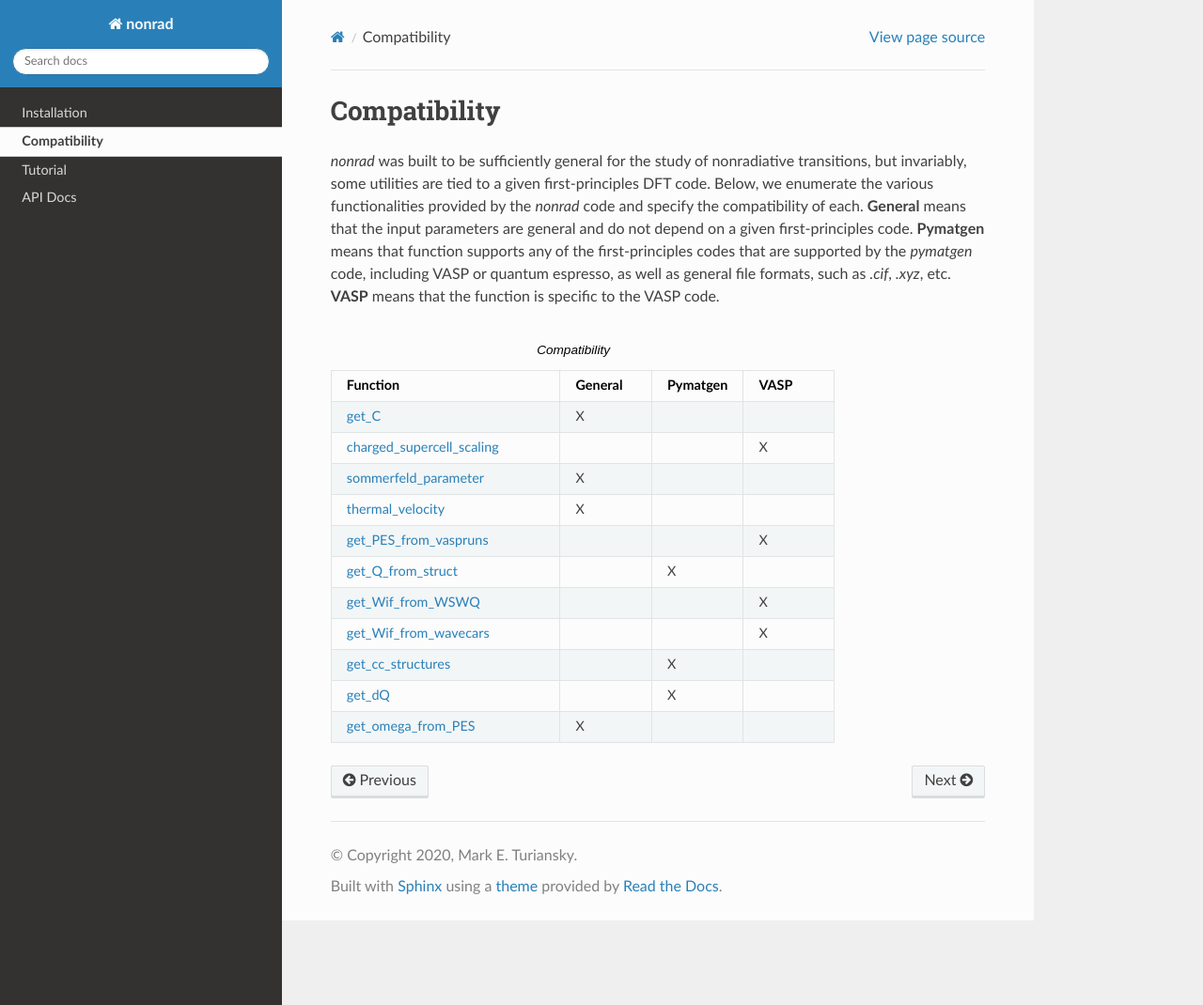
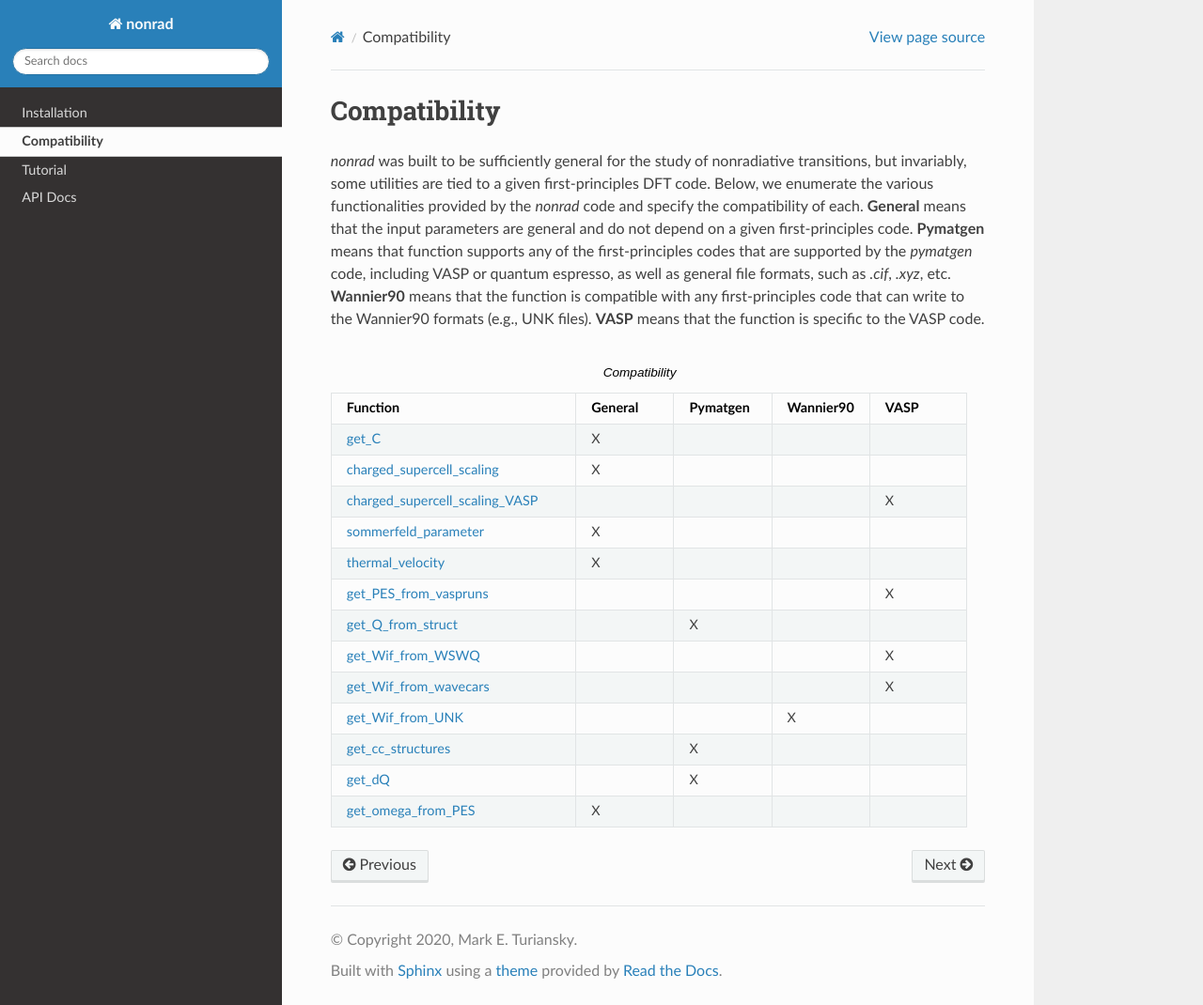
Before and after one commit to mturiansky/nonrad, a Sphinx documentation site: the page built from docs/compatibility.rst, in a window 1280 px wide and 1070 px high. Shown: the whole window at 94% size. Built offline with Sphinx 7.4.7 and the Read the Docs theme 2.0.0, drawn with Linux system fonts in a browser that asks for light colours; the version number could not be read and is left out.

Commit message:
update docs

```diff
--- a/docs/compatibility.rst
+++ b/docs/compatibility.rst
@@ -6,21 +6,30 @@ Compatibility
 Below, we enumerate the various functionalities provided by the `nonrad` code and specify the compatibility of each.
 **General** means that the input parameters are general and do not depend on a given first-principles code.
 **Pymatgen** means that function supports any of the first-principles codes that are supported by the `pymatgen` code, including VASP or quantum espresso, as well as general file formats, such as `.cif`, `.xyz`, etc.
+**Wannier90** means that the function is compatible with any first-principles code that can write to the Wannier90 formats (e.g., UNK files).
 **VASP** means that the function is specific to the VASP code.
 
 .. list-table:: Compatibility
-   :widths: 25 10 10 10
+   :widths: 25 10 10 10 10
    :header-rows: 1
 
    * - Function
      - General
      - Pymatgen
+     - Wannier90
      - VASP
    * - `get_C <nonrad.nonrad.html#nonrad.nonrad.get_C>`_
      - X
      -
      -
+     -
    * - `charged_supercell_scaling <nonrad.scaling.html#nonrad.scaling.charged_supercell_scaling>`_
+     - X
+     -
+     -
+     -
+   * - `charged_supercell_scaling_VASP <nonrad.scaling.html#nonrad.scaling.charged_supercell_scaling_VASP>`_
+     -
      -
      -
      - X
@@ -28,35 +37,49 @@ Below, we enumerate the various functionalities provided by the `nonrad` code an
      - X
      -
      -
+     -
    * - `thermal_velocity <nonrad.scaling.html#nonrad.scaling.thermal_velocity>`_
      - X
      -
      -
-   * - `get_PES_from_vaspruns <nonrad.utils.html#nonrad.utils.get_PES_from_vaspruns>`_
+     -
+   * - `get_PES_from_vaspruns <nonrad.ccd.html#nonrad.ccd.get_PES_from_vaspruns>`_
+     -
      -
      -
      - X
-   * - `get_Q_from_struct <nonrad.utils.html#nonrad.utils.get_Q_from_struct>`_
+   * - `get_Q_from_struct <nonrad.ccd.html#nonrad.ccd.get_Q_from_struct>`_
      -
      - X
      -
-   * - `get_Wif_from_WSWQ <nonrad.utils.html#nonrad.utils.get_Wif_from_WSWQ>`_
+     -
+   * - `get_Wif_from_WSWQ <nonrad.elphon.html#nonrad.elphon.get_Wif_from_WSWQ>`_
+     -
      -
      -
      - X
-   * - `get_Wif_from_wavecars <nonrad.utils.html#nonrad.utils.get_Wif_from_wavecars>`_
+   * - `get_Wif_from_wavecars <nonrad.elphon.html#nonrad.elphon.get_Wif_from_wavecars>`_
+     -
      -
      -
      - X
-   * - `get_cc_structures <nonrad.utils.html#nonrad.utils.get_cc_structures>`_
+   * - `get_Wif_from_UNK <nonrad.elphon.html#nonrad.elphon.get_Wif_from_UNK>`_
+     -
      -
      - X
      -
-   * - `get_dQ <nonrad.utils.html#nonrad.utils.get_dQ>`_
+   * - `get_cc_structures <nonrad.ccd.html#nonrad.ccd.get_cc_structures>`_
      -
      - X
      -
-   * - `get_omega_from_PES <nonrad.utils.html#nonrad.utils.get_omega_from_PES>`_
+     -
+   * - `get_dQ <nonrad.ccd.html#nonrad.ccd.get_dQ>`_
+     -
      - X
      -
      -
+   * - `get_omega_from_PES <nonrad.ccd.html#nonrad.ccd.get_omega_from_PES>`_
+     - X
+     -
+     -
+     -
```
